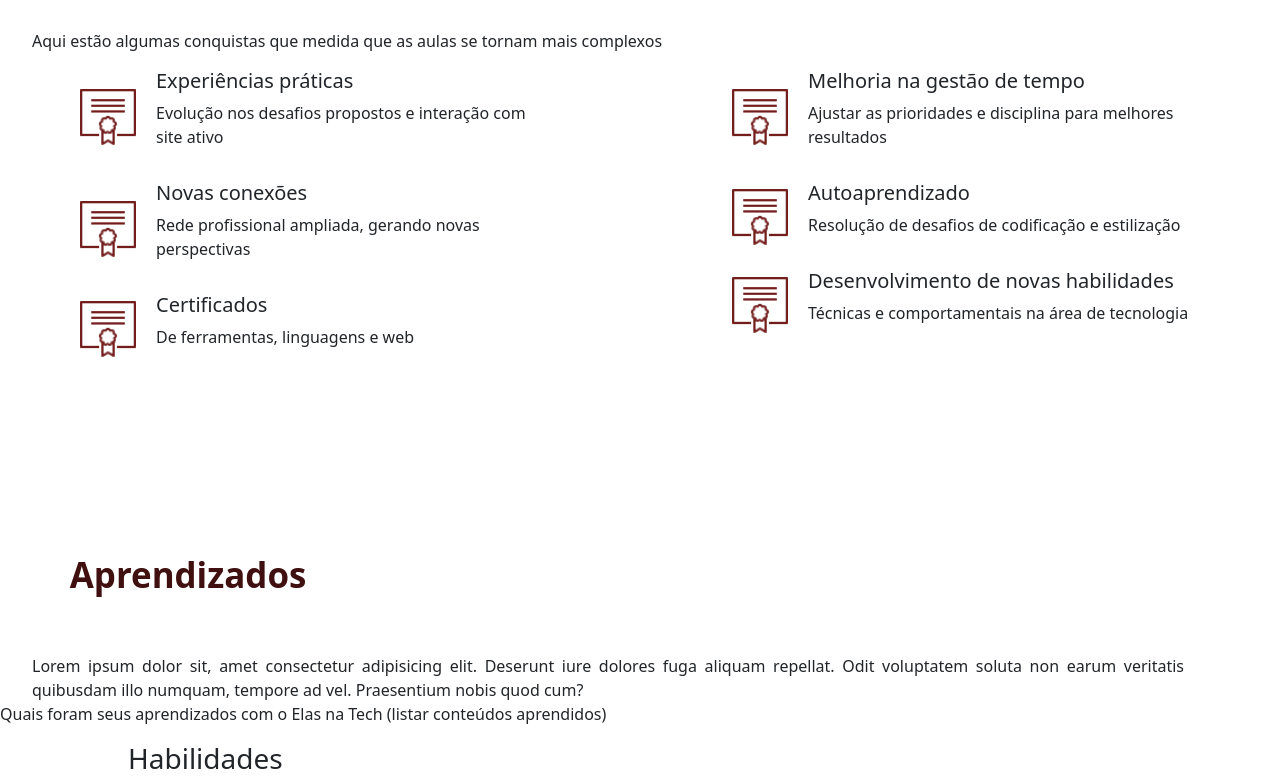
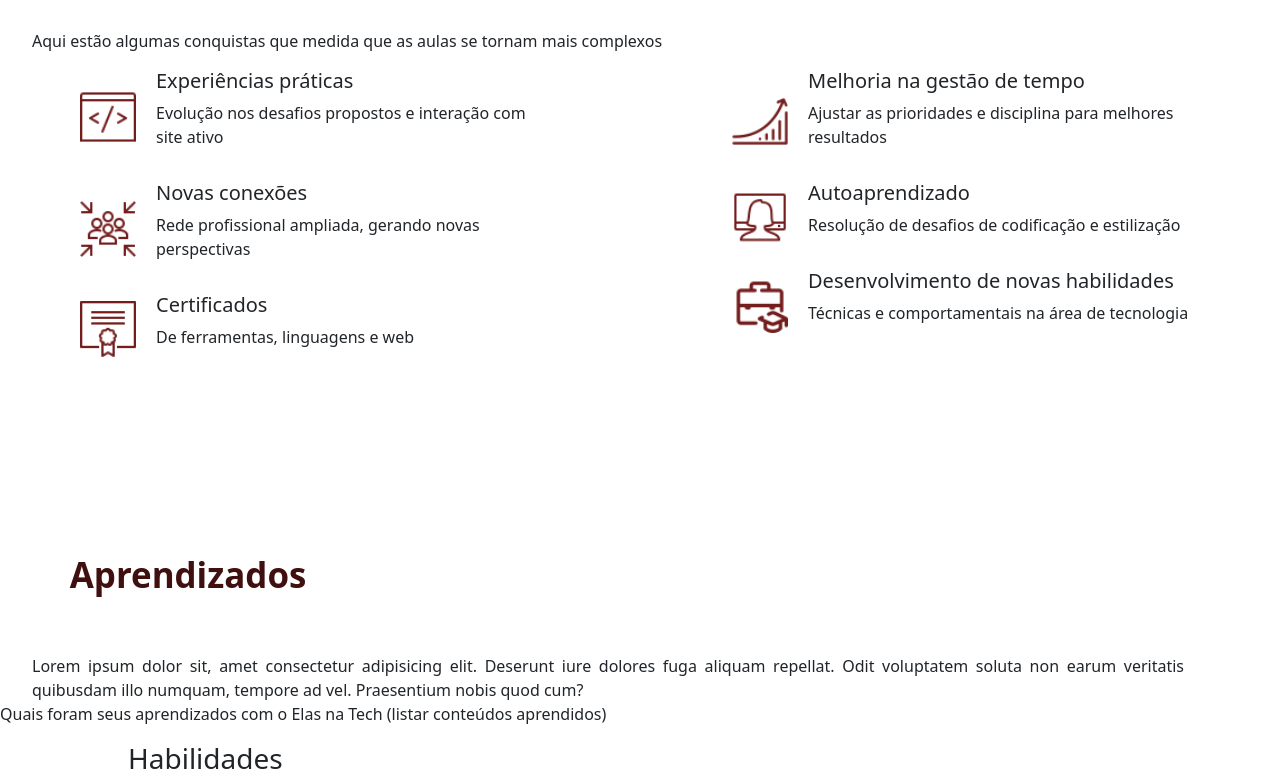
Before and after one commit to rafaellytrindade/onpage, a plain HTML site: page index.html in a window 1280 px wide. Shown: the part 2104-2885 px from the top of the page. Drawn offline with nearby package versions, Linux system fonts and the light colour scheme.

Commit message:
icones section

```diff
--- a/index.html
+++ b/index.html
@@ -158,7 +158,7 @@
                  <div class="col-md-6">
                     <article>
                         <div class="icon-container">
-                            <img src="Imagens/icons8-certificado-50.png" alt="certificado" class="config-img">
+                            <img src="Imagens/icons8-código-50.png" alt="certificado" class="config-img">
                         </div>
                         <div class="text-container">
                             <h5>Experiências práticas</h5>
@@ -167,7 +167,7 @@
 
                     <article>
                         <div class="icon-container">
-                            <img src="Imagens/icons8-certificado-50.png" alt="certificado" class="config-img">
+                            <img src="Imagens/icons8-conexões-50.png" alt="certificado" class="config-img">
                         </div>
                         <div class="text-container">
                             <h5> Novas conexões </h5>
@@ -189,7 +189,7 @@
                 <div class="col-md-6">
                 <article>
                     <div class="icon-container">
-                        <img src="Imagens/icons8-certificado-50.png" alt="certificado" class="config-img">
+                        <img src="Imagens/icons8-gráfico-positivo-50.png" alt="certificado" class="config-img">
                     </div>
                     <div class="text-container">
                         <h5> Melhoria na gestão de tempo</h5>
@@ -199,7 +199,7 @@
 
                 <article>
                     <div class="icon-container">
-                        <img src="Imagens/icons8-certificado-50.png" alt="certificado" class="config-img">
+                        <img src="Imagens/icons8-mulher-no-computador-50.png" alt="certificado" class="config-img">
                     </div>
                     <div class="text-container">
                         <h5>  Autoaprendizado </h5>
@@ -209,7 +209,7 @@
 
                 <article>
                     <div class="icon-container">
-                        <img src="Imagens/icons8-certificado-50.png" alt="certificado" class="config-img">
+                        <img src="Imagens/icons8-internship-50.png" alt="certificado" class="config-img">
                     </div>
                     <div class="text-container">
                         <h5>Desenvolvimento de novas habilidades</h5>
```
Also changed, not shown: Imagens/icons8-conexões-50.png (added), Imagens/icons8-código-50.png (added), Imagens/icons8-gráfico-positivo-50.png (added), Imagens/icons8-internship-50.png (added), Imagens/icons8-mulher-no-computador-50.png (added), Imagens/icons8-soft-skills-64.png (deleted).
